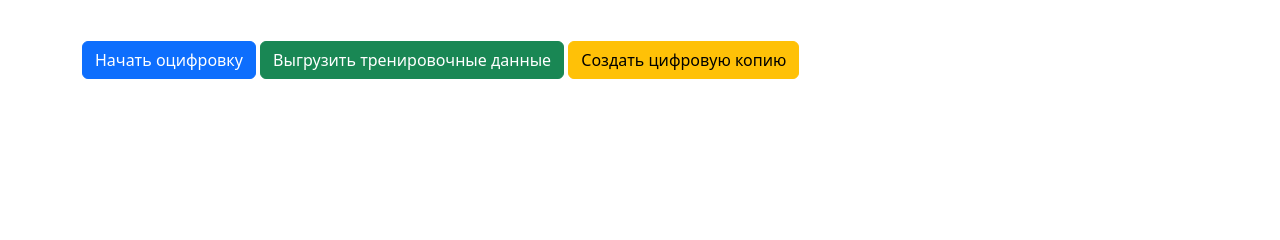
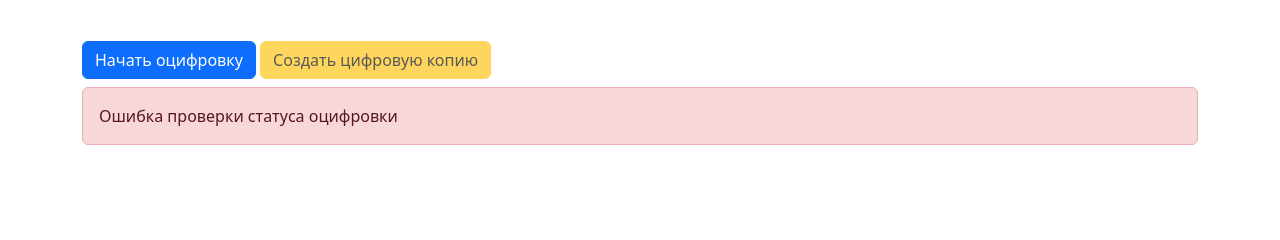
Before and after one commit to usatopolosato/QuillGrab, a Flask app: template templates/project.html in a window 1280 px wide. Shown: the part 165-405 px from the top of the page. Run offline with Flask 3, Linux system fonts and the light colour scheme; the template is opened without the code that fills it, so the values that code supplies are empty.

Commit message:
Получение цифровой копии(версия 1.1)

```diff
--- a/templates/project.html
+++ b/templates/project.html
@@ -26,63 +26,77 @@
 <!-- Кнопки -->
 <div class="mt-4">
     <a href="{{ url_for('main.digitize_page', project_id=project_id) }}" class="btn btn-primary">Начать оцифровку</a>
-    <button id="exportBtn" class="btn btn-success">Выгрузить тренировочные данные</button>
-
-    <!-- Новая кнопка для создания цифровой копии -->
-    <button id="generateDocxBtn" class="btn btn-warning">
+    <button id="generateDocxBtn" class="btn btn-warning" disabled>
         Создать цифровую копию
     </button>
-
-    <div id="exportResult" class="mt-2"></div>
     <div id="generateResult" class="mt-2"></div>
+    <div id="statusInfo" class="mt-2"></div>
 </div>
 
 <script>
-document.getElementById('exportBtn').addEventListener('click', function() {
+// Проверяем статус оцифровки при загрузке страницы
+function checkDigitizationStatus() {
+    fetch('{{ url_for('main.api_digitize_status', project_id=project_id) }}')
+        .then(response => response.json())
+        .then(status => {
+            const btn = document.getElementById('generateDocxBtn');
+            const statusInfo = document.getElementById('statusInfo');
+
+            if (status.status === 'done') {
+                btn.disabled = false;
+                statusInfo.innerHTML = '<div class="alert alert-success">Оцифровка завершена! Можно создать цифровую копию.</div>';
+            } else if (status.status === 'processing') {
+                btn.disabled = true;
+                statusInfo.innerHTML = '<div class="alert alert-info">Идёт оцифровка... Подождите завершения.</div>';
+                // Периодически проверяем статус
+                setTimeout(checkDigitizationStatus, 3000);
+            } else if (status.status === 'not_started') {
+                btn.disabled = true;
+                statusInfo.innerHTML = '<div class="alert alert-warning">Оцифровка не начата. Сначала запустите оцифровку.</div>';
+            } else if (status.status === 'error') {
+                btn.disabled = true;
+                statusInfo.innerHTML = `<div class="alert alert-danger">Ошибка оцифровки: ${status.message || 'неизвестная ошибка'}</div>`;
+            } else {
+                btn.disabled = true;
+                statusInfo.innerHTML = '<div class="alert alert-secondary">Статус оцифровки неизвестен.</div>';
+            }
+        })
+        .catch(error => {
+            console.error('Ошибка проверки статуса:', error);
+            document.getElementById('statusInfo').innerHTML = '<div class="alert alert-danger">Ошибка проверки статуса оцифровки</div>';
+        });
+}
+
+document.getElementById('generateDocxBtn').addEventListener('click', function() {
     const btn = this;
     btn.disabled = true;
-    btn.textContent = 'Экспорт...';
+    btn.textContent = 'Генерация...';
+    const resultDiv = document.getElementById('generateResult');
+    resultDiv.innerHTML = '<div class="alert alert-info">Экспорт тренировочных данных и создание цифровой копии...</div>';
+
+    // Сначала экспортируем тренировочные данные
     fetch('{{ url_for('main.api_export_training_data', project_id=project_id) }}', {
         method: 'POST'
     })
     .then(response => response.json())
-    .then(data => {
-        btn.disabled = false;
-        btn.textContent = 'Выгрузить тренировочные данные';
-        const resultDiv = document.getElementById('exportResult');
-        if (data.status === 'success') {
-            resultDiv.innerHTML = `<div class="alert alert-success">
-                Экспорт завершён: детекция — ${data.stats.detection_pages} страниц, OCR — ${data.stats.ocr_lines} строк.
-            </div>`;
-        } else {
-            resultDiv.innerHTML = `<div class="alert alert-danger">Ошибка: ${data.error}</div>`;
+    .then(exportData => {
+        if (exportData.status !== 'success') {
+            throw new Error(exportData.error || 'Ошибка экспорта данных');
         }
-    })
-    .catch(error => {
-        btn.disabled = false;
-        btn.textContent = 'Выгрузить тренировочные данные';
-        document.getElementById('exportResult').innerHTML = `<div class="alert alert-danger">Ошибка запроса: ${error}</div>`;
+        resultDiv.innerHTML = `<div class="alert alert-info">Экспортировано: детекция — ${exportData.stats.detection_pages} страниц, OCR — ${exportData.stats.ocr_lines} строк. Генерация DOCX...</div>`;
+        return fetch('{{ url_for('main.api_generate_docx', project_id=project_id) }}', {
+            method: 'POST'
         });
-});
-
-// Новая кнопка для создания цифровой копии
-document.getElementById('generateDocxBtn').addEventListener('click', function() {
-    const btn = this;
-    btn.disabled = true;
-    btn.textContent = 'Генерация...';
-    document.getElementById('generateResult').innerHTML = '<div class="alert alert-info">Генерация цифровой копии...</div>';
-
-    fetch('{{ url_for('main.api_generate_docx', project_id=project_id) }}', {
-        method: 'POST'
     })
     .then(response => {
         if (!response.ok) {
             return response.json().then(data => {
-                throw new Error(data.error || 'Ошибка генерации');
+                throw new Error(data.error || 'Ошибка генерации DOCX');
             });
         }
-        // Если успешно, скачиваем файл
-        return response.blob().then(blob => {
+        return response.blob();
+    })
+    .then(blob => {
         const url = window.URL.createObjectURL(blob);
         const a = document.createElement('a');
         a.href = url;
@@ -93,14 +107,16 @@ document.getElementById('generateDocxBtn').addEventListener('click', function()
         window.URL.revokeObjectURL(url);
         btn.disabled = false;
         btn.textContent = 'Создать цифровую копию';
-            document.getElementById('generateResult').innerHTML = '<div class="alert alert-success">Цифровая копия создана и скачана!</div>';
-        });
+        resultDiv.innerHTML = '<div class="alert alert-success">Цифровая копия создана и скачана! Тренировочные данные сохранены.</div>';
     })
     .catch(error => {
         btn.disabled = false;
         btn.textContent = 'Создать цифровую копию';
-        document.getElementById('generateResult').innerHTML = `<div class="alert alert-danger">Ошибка: ${error.message}</div>`;
+        resultDiv.innerHTML = `<div class="alert alert-danger">Ошибка: ${error.message}</div>`;
     });
 });
+
+// Запускаем проверку статуса при загрузке страницы
+document.addEventListener('DOMContentLoaded', checkDigitizationStatus);
 </script>
 {% endblock %}
```
Lines whose indentation alone changed are shown as unchanged.
